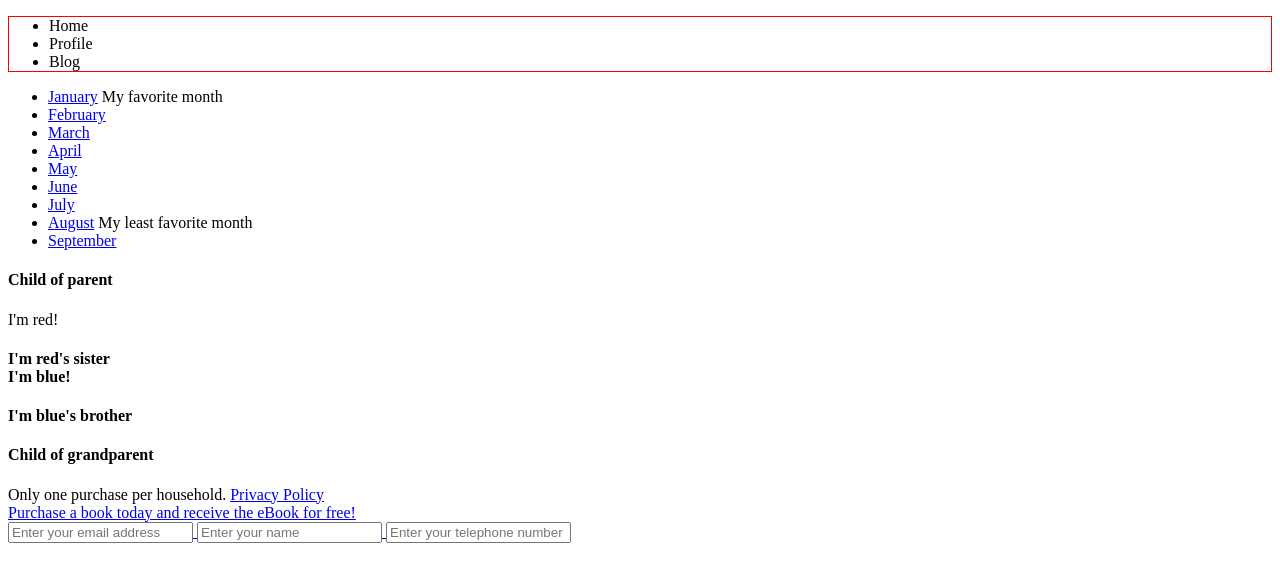
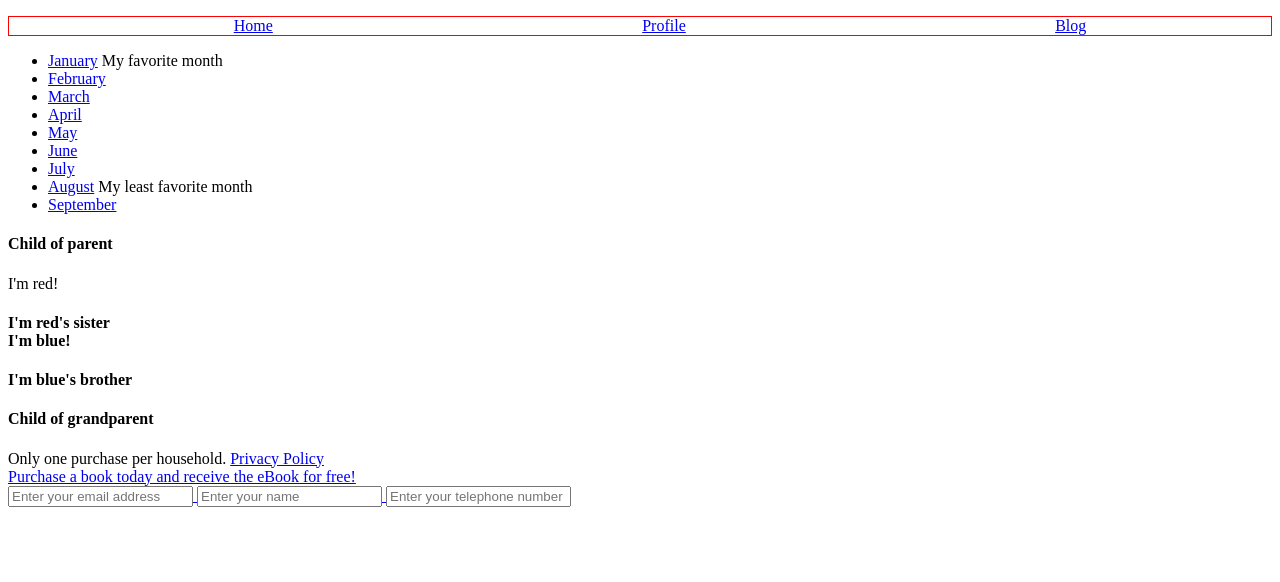
Before and after one commit to ashleyirwin3/Selectors-and-Relationships, a plain HTML site: page index.html in a window 1280 px wide. Drawn offline with Linux system fonts and the light colour scheme.

Commit message:
finished first 3 steps

```diff
--- a/index.html
+++ b/index.html
@@ -6,11 +6,13 @@
 <link rel="stylesheet" type="text/css" href="selectors.css">
 <body>
 <header>
-  <ul class="ul1">
-    <li>Home</li>
-    <li>Profile</li>
-    <li>Blog</li>
+  <nav>
+    <ul class="ul1">
+    <li><a href="#">Home</a></li>
+    <li><a href="#">Profile</a></li>
+    <li><a href="#">Blog</a></li>
   </ul class="ul1">
+  </nav>
 </header>
 
 <section>
--- a/selectors.css
+++ b/selectors.css
@@ -1,9 +1,9 @@
 .ul1 {
+        display: flex;
+        justify-content: space-around;
+        list-style-type: none;
 	border-width: 1px;
 	border-color: red;
 	border-style: solid;
+
 }
-
-.nav {
-
-	}
```
Also changed, not shown: 1 other file.
